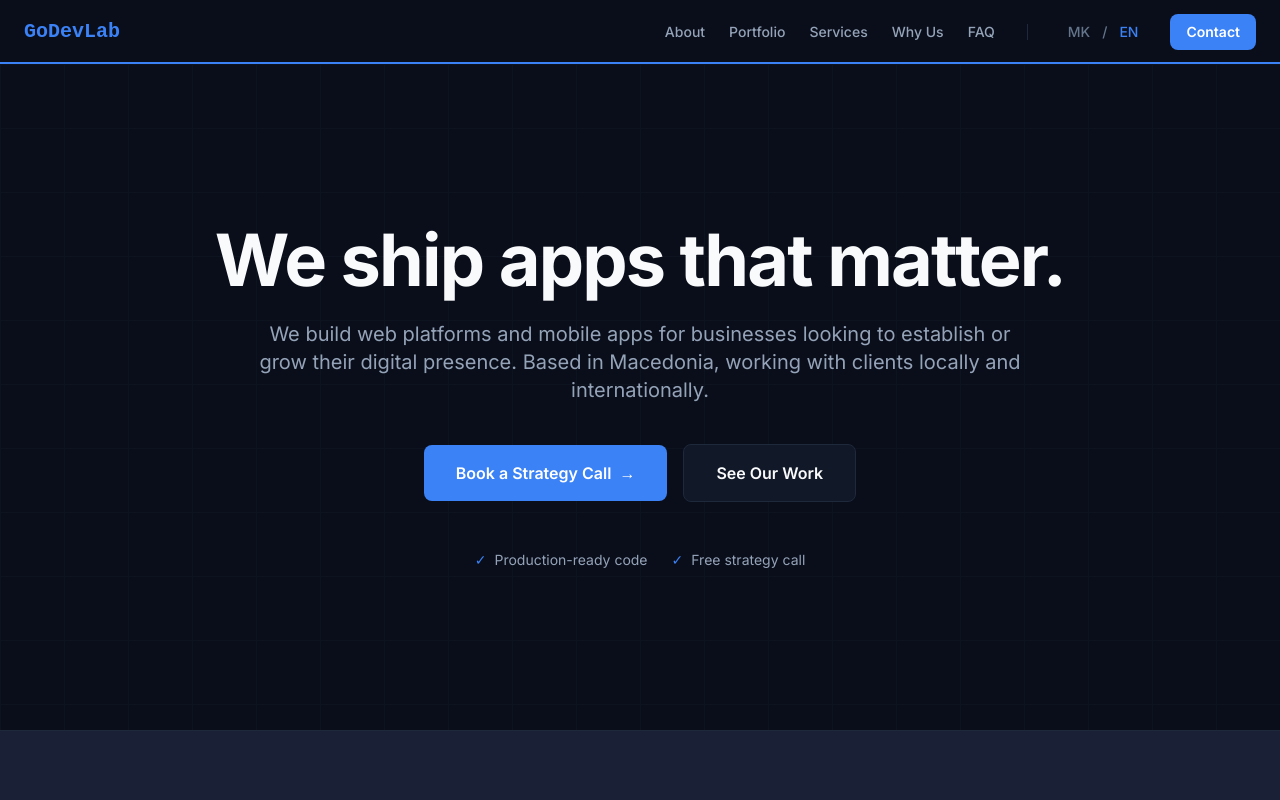
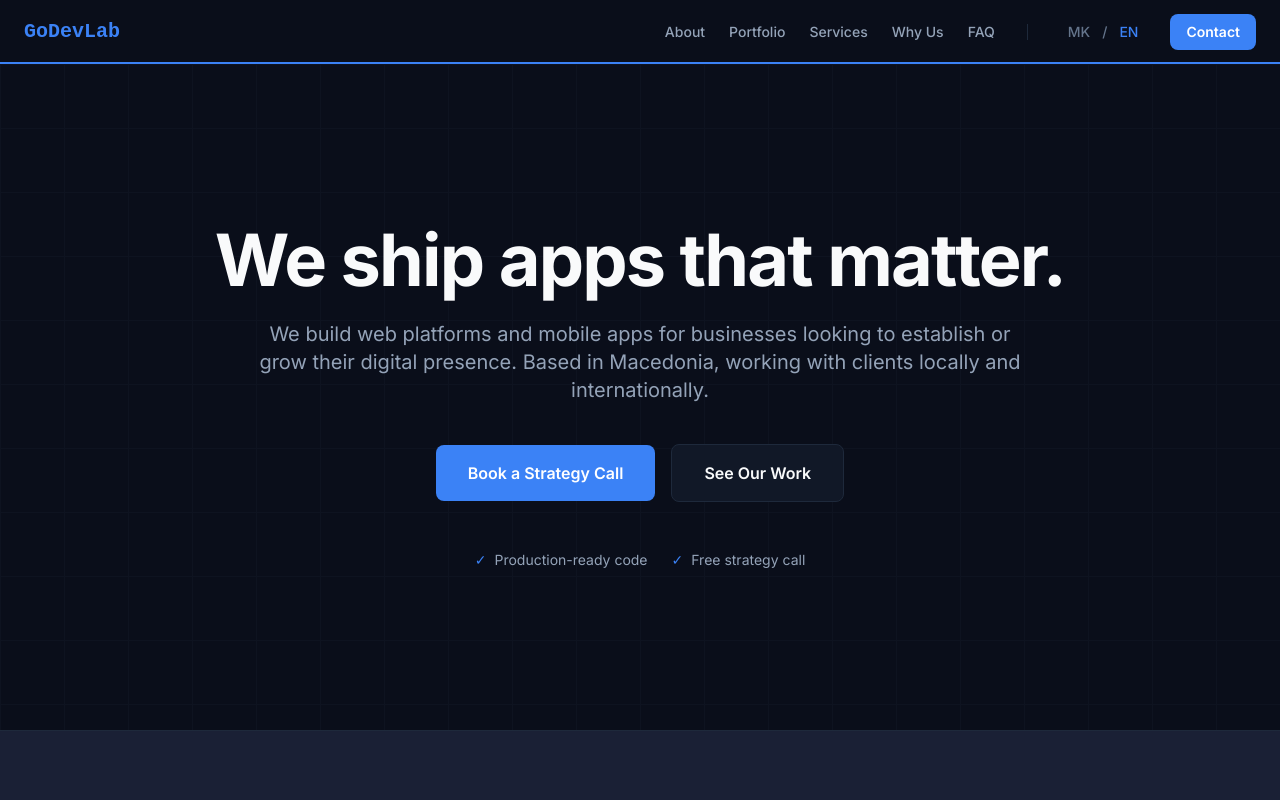
Before and after one commit to Micevski239/studiocomplex, a Next.js app: page /en/ in a window 1280 px wide. Shown: the top 800 px of the page. Built offline with nearby package versions, Linux system fonts and the light colour scheme.

Commit message:
final stages

```diff
--- a/components/Hero.tsx
+++ b/components/Hero.tsx
@@ -39,7 +39,6 @@ export default function Hero() {
                 className="group relative inline-flex items-center justify-center overflow-hidden rounded-lg bg-accent-blue px-8 py-4 font-semibold text-white transition-all hover:scale-105 hover:bg-accent-blue/90"
               >
                 <span className="relative z-10">{t('startProject')}</span>
-                <span className="ml-2 transition-transform group-hover:translate-x-1">→</span>
               </a>
 
               <a
--- a/components/Portfolio.tsx
+++ b/components/Portfolio.tsx
@@ -76,7 +76,7 @@ export default function Portfolio() {
                 {project.technologies.slice(0, 3).map((tech, i) => (
                   <span
                     key={i}
-                    className="rounded-md bg-accent-blue/10 px-2 py-1 font-mono text-xs text-accent-blue"
+                    className="whitespace-nowrap rounded-md bg-accent-blue/10 px-2 py-1 font-mono text-xs text-accent-blue"
                   >
                     {tech}
                   </span>
```
